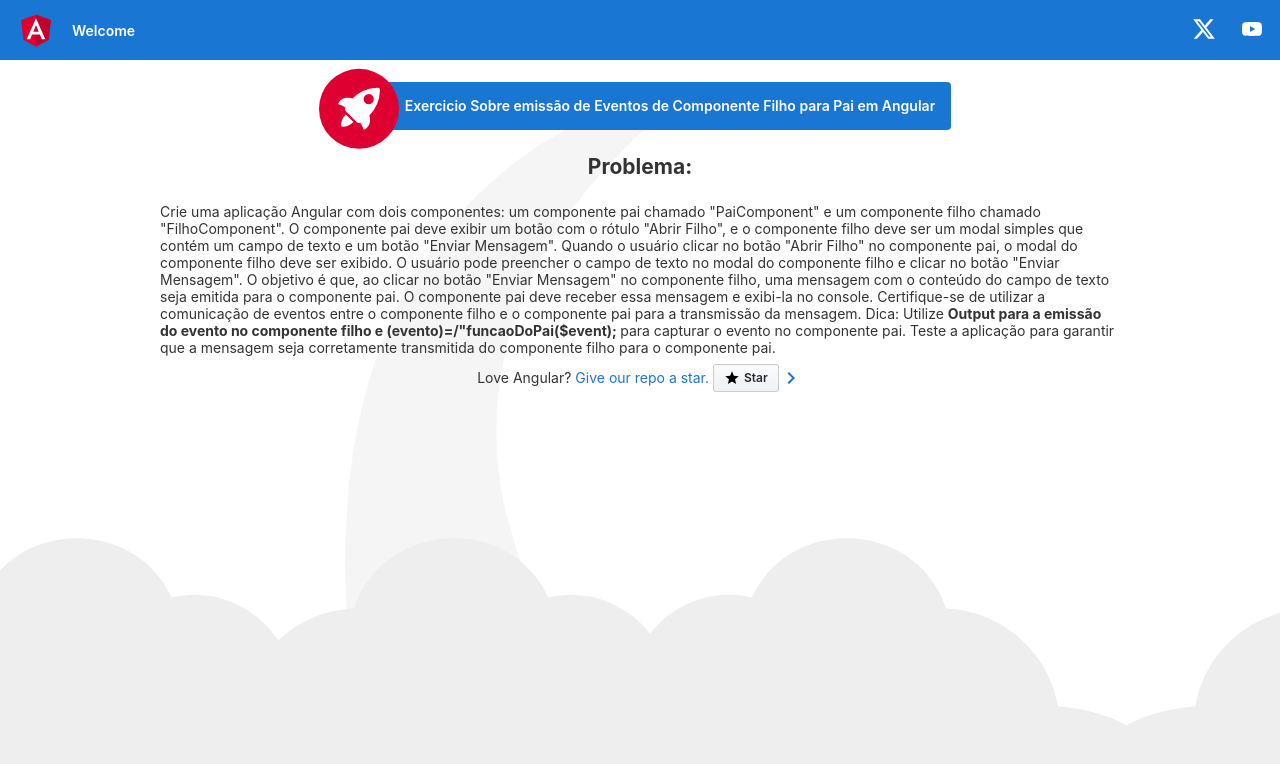
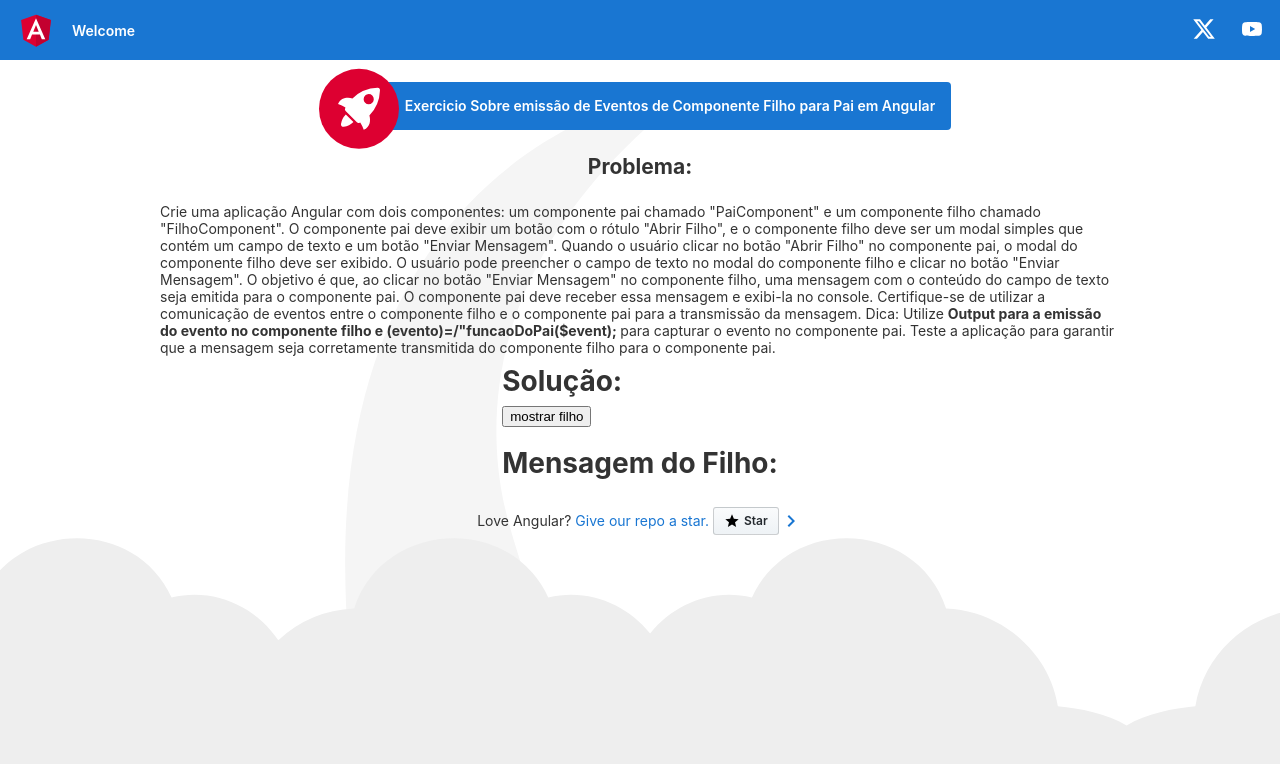
Before and after one commit to andrematos90/Exercicios, an Angular app in the folder exercicio/: page / in a window 1280 px wide. Shown: the top 764 px of the page. Built offline with nearby package versions, Linux system fonts and the light colour scheme.

Commit message:
emissão de eventos e dados de filho para pai

```diff
--- a/exercicio/src/app/app.component.html
+++ b/exercicio/src/app/app.component.html
@@ -300,6 +300,11 @@
       visibility: hidden;
     }
   }
+
+  .container-componente h1{
+    display: flex;
+    flex-direction: column;
+  }
 </style>
 
 <!-- Toolbar -->
@@ -367,6 +372,11 @@
 
       Teste a aplicação para garantir que a mensagem seja corretamente transmitida do componente filho para o componente pai.</span>
 
+      <div class="container-componente">
+        <h1>Solução:</h1>
+        <app-pai-componente></app-pai-componente>
+      </div>
+
 
   </div>
 
--- /dev/null
+++ b/exercicio/src/app/components/filho-componente/filho-componente.component.html
@@ -0,0 +1,4 @@
+<div>
+  <input type="text" [(ngModel)]="mensagemDigitada" placeholder="digite sua mensagem..">
+  <button (click)="enviarMensagem()">Enviar</button>
+</div>
--- /dev/null
+++ b/exercicio/src/app/components/filho-componente/filho-componente.component.ts
@@ -0,0 +1,20 @@
+import { Component, EventEmitter, Output } from '@angular/core';
+
+@Component({
+  selector: 'app-filho-componente',
+  templateUrl: './filho-componente.component.html',
+  styleUrls: ['./filho-componente.component.css']
+})
+export class FilhoComponenteComponent {
+
+  @Output() enviaEvento: EventEmitter<any> = new EventEmitter()
+
+  mensagemDigitada:string = ''
+
+
+  enviarMensagem(){
+    this.mensagemDigitada = this.mensagemDigitada
+    this.enviaEvento.emit(this.mensagemDigitada)
+  }
+
+}
--- /dev/null
+++ b/exercicio/src/app/components/pai-componente/pai-componente.component.css
@@ -0,0 +1,9 @@
+.container{
+  border: 5px red;
+
+}
+
+.mensagem span{
+  color: red;
+
+}
--- /dev/null
+++ b/exercicio/src/app/components/pai-componente/pai-componente.component.html
@@ -0,0 +1,12 @@
+<div class="container">
+  <button (click)="mostraFilho()">{{mostra ? 'ocultar filho': 'mostrar filho'}}</button>
+
+  <div class="mensagem">
+    <h1>Mensagem do Filho:</h1>
+  <span>{{mensagem}}</span>
+  </div>
+
+  <div *ngIf="mostra">
+    <app-filho-componente (enviaEvento)="recebeMensagem($event)"></app-filho-componente>
+  </div>
+</div>
--- /dev/null
+++ b/exercicio/src/app/components/pai-componente/pai-componente.component.ts
@@ -0,0 +1,22 @@
+import { Component } from '@angular/core';
+
+@Component({
+  selector: 'app-pai-componente',
+  templateUrl: './pai-componente.component.html',
+  styleUrls: ['./pai-componente.component.css']
+})
+export class PaiComponenteComponent {
+
+  mostra:boolean = false;
+  mensagem!:string;
+
+  mostraFilho(){
+    this.mostra = !this.mostra
+  }
+
+  recebeMensagem(mensagemDigitada:string){
+    this.mensagem = mensagemDigitada
+
+  }
+
+}
```
Also changed, not shown: exercicio/src/app/app.module.ts (+8 -2 lines), exercicio/src/app/components/filho-componente/filho-componente.component.css (added), 2 other files (tests, documents, lock files or other folders).
